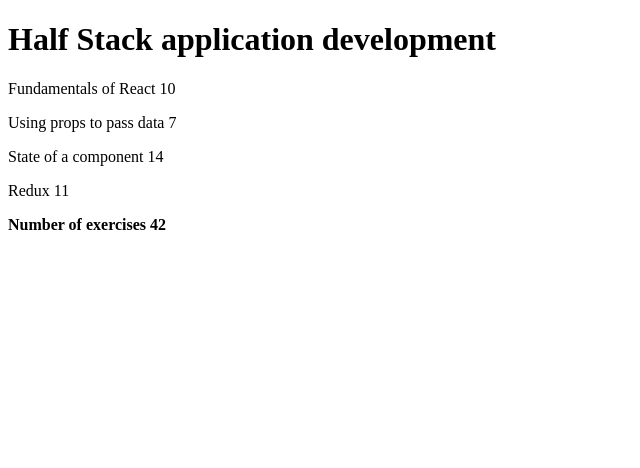
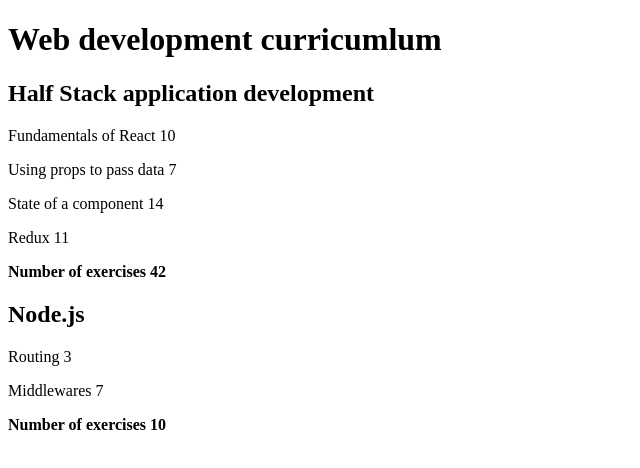
Before and after one commit to yiyhuang/fullstackopen-2021, a React (Create React App) app in the folder part2/courseinfo/: page / in a window 1280 px wide. Shown: the top 468 px of the page, without its empty margins (0-640 px from the left). Built offline with nearby package versions, Linux system fonts and the light colour scheme.

Commit message:
complete exercise 2.4

```diff
--- a/part2/courseinfo/src/App.js
+++ b/part2/courseinfo/src/App.js
@@ -1,7 +1,7 @@
 import React from "react";
 
 const Header = ({ course }) => {
-  return <h1>{course.name}</h1>;
+  return <h2>{course.name}</h2>;
 };
 
 const Total = ({ parts }) => {
@@ -42,9 +42,10 @@ const Course = ({ course }) => {
 };
 
 const App = () => {
-  const course = {
+  const courses = [
+    {
+      name: "Half Stack application development",
       id: 1,
-    name: "Half Stack application development",
       parts: [
         {
           name: "Fundamentals of React",
@@ -67,9 +68,33 @@ const App = () => {
           id: 4,
         },
       ],
-  };
+    },
+    {
+      name: "Node.js",
+      id: 2,
+      parts: [
+        {
+          name: "Routing",
+          exercises: 3,
+          id: 1,
+        },
+        {
+          name: "Middlewares",
+          exercises: 7,
+          id: 2,
+        },
+      ],
+    },
+  ];
 
-  return <Course course={course} />;
+  return (
+    <div>
+      <h1>Web development curricumlum</h1>
+      {courses.map((course) => (
+        <Course key={course.id} course={course} />
+      ))}
+    </div>
+  );
 };
 
 export default App;
```
Lines whose indentation alone changed are shown as unchanged.
